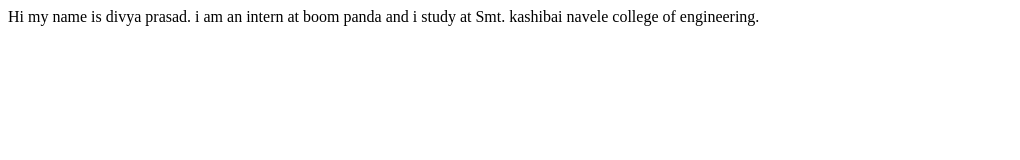
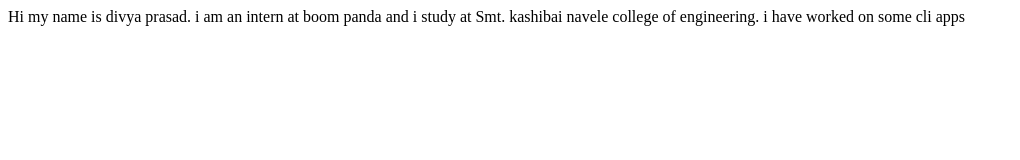
Before and after one commit to divyaprasad932/student-name-site, a plain HTML site: page index.html in a window 1280 px wide. Shown: the whole page, without its empty margins (0-1020 px from the left). Drawn offline with Linux system fonts and the light colour scheme.

Commit message:
update details of project

```diff
--- a/index.html
+++ b/index.html
@@ -8,5 +8,7 @@
 <body>
     Hi my name is divya prasad.
     i am an intern at boom panda and i study at Smt. kashibai navele college of engineering.
+
+    i have worked on some cli apps
 </body>
 </html>
```
